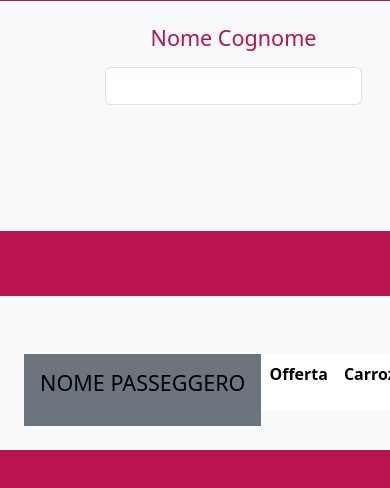
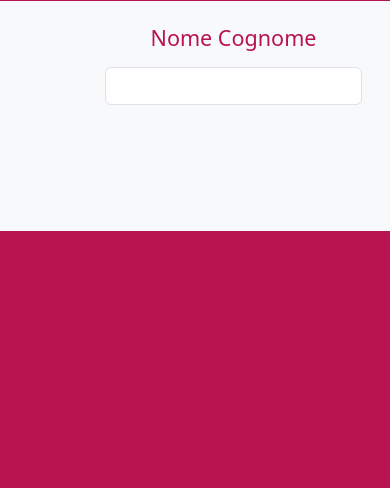
Before and after one commit to StefanoDaniello/js-biglietto-treno-form, a plain HTML site: page index.html in a window 390 px wide. Shown: the part 114-602 px from the top of the page. Drawn offline with nearby package versions, Linux system fonts and the light colour scheme.

Commit message:
add-responsive ticket

```diff
--- a/index.html
+++ b/index.html
@@ -39,13 +39,13 @@
                 <button type="button" class="btn btn-secondary text-color mx-3" id="anulla">Annulla</button>
             </div>
         </div>
-        <div class="box ">
+        <div class="box d-none">
             <h1 class="text-uppercase text-light my-3">il tuo biglietto</h1>
 
             <div class="bg-light h-50 p-4 ">
                 <h4 class="text-uppercase text-black">dettaglio passeggerei</h4>
                 <div class="d-flex">
-                    <div class="bg-secondary p-3">
+                    <div class="bg-secondary h-100 p-3">
                         <h4 class="text-uppercase text-black">nome passeggero</h4>
                         <h5 class="text-black" id="nome"></h5>
                     </div>
--- a/js/script.js
+++ b/js/script.js
@@ -38,6 +38,7 @@ elButton.addEventListener('click', function(){
     // }else{
     //     valuenome= elUsernome.value;
     // }
+    elBox.classList.remove('d-none');
     const valuenome = elUsernome.value;
     const km = elKilometers.value;
     const age = elAge.value;
@@ -58,10 +59,9 @@ elButton.addEventListener('click', function(){
 })
 
 elButton2.addEventListener('click', function(){
+    elBox.classList.add('d-none');
     document.getElementById('userNome').value="";
    document.getElementById('kilometers').value="";
    elNome.innerHTML='';
    elClasse.innerHTML='';
-
-
 })
```
